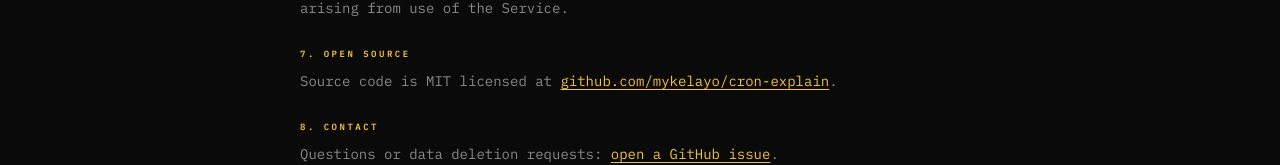
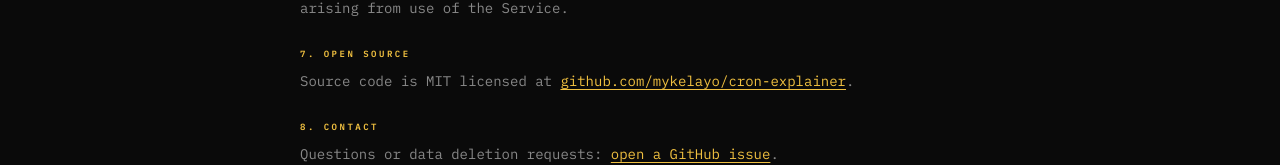
Before and after one commit to mykelayo/cron-explainer, a React (Vite) app: page /terms in a window 1280 px wide. Shown: the part 2473-2638 px from the top of the page. Built offline with nearby package versions, Linux system fonts and the light colour scheme.

Commit message:
fix github url in config.js

```diff
--- a/src/config.js
+++ b/src/config.js
@@ -1,6 +1,6 @@
 // src/config.js
 // ─── CHANGE YOUR DOMAIN HERE AND IT UPDATES EVERYWHERE ────────────────────────
 export const SITE_URL   = "https://cronexplain.netlify.app";
-export const GITHUB_URL = "https://github.com/mykelayo/cron-explain";
+export const GITHUB_URL = "https://github.com/mykelayo/cron-explainer";
 export const APP_NAME   = "CRON.EXPLAIN";
 export const APP_TAGLINE = "Stop Googling cron syntax.";
```
